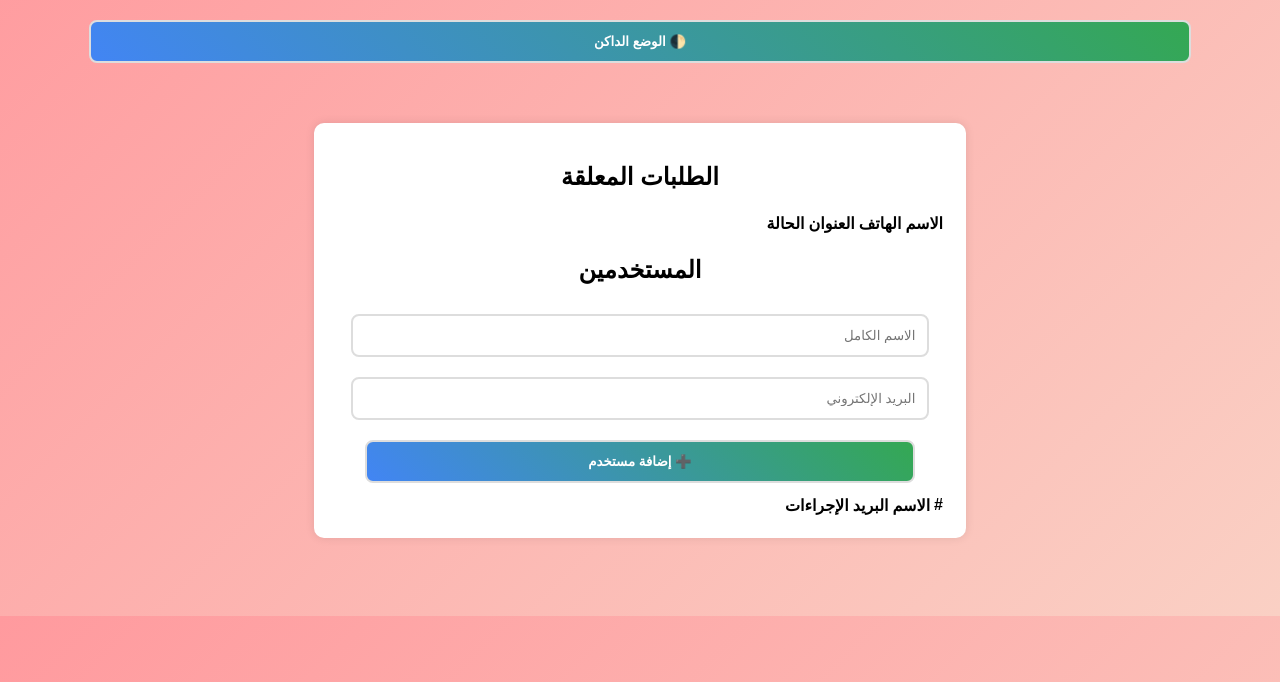
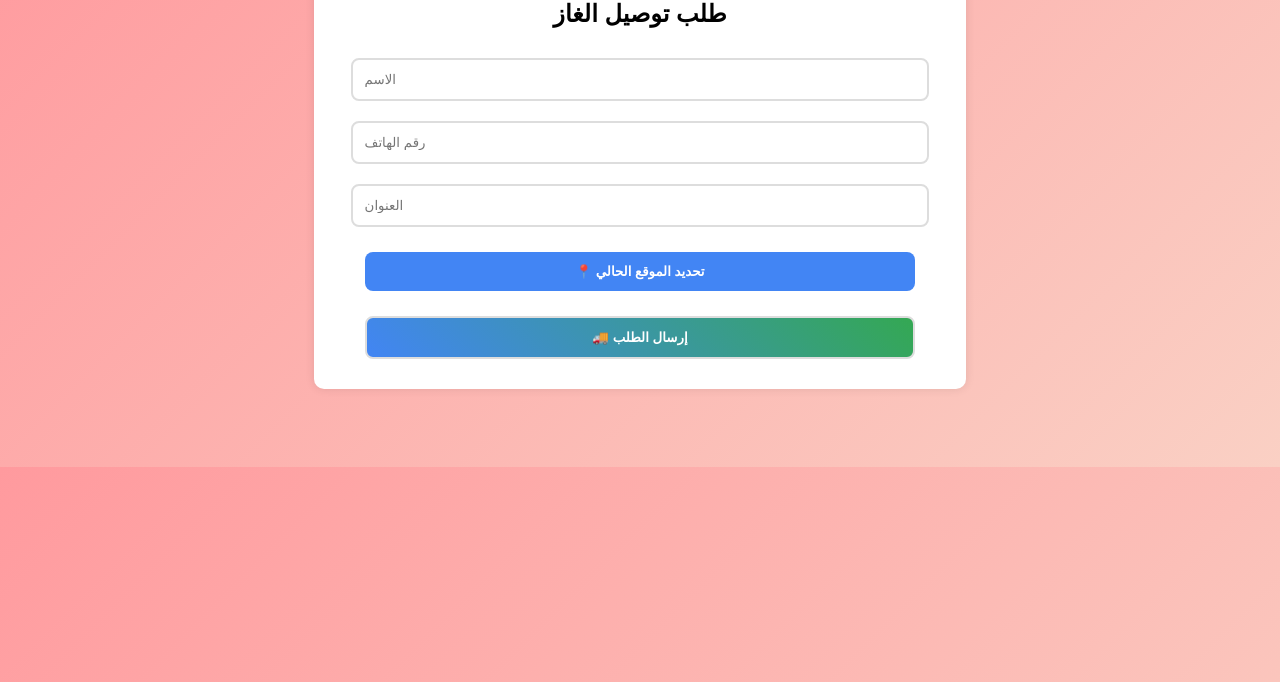
Before and after one commit to yousefiraq/Admin4, a plain HTML site: page index.html in a window 1280 px wide. Shown: the part 118-800 px from the top of the page. Drawn offline with Linux system fonts and the light colour scheme; some packages are replaced by stand-ins of ours.

Commit message:
Update index.html

```diff
--- a/index.html
+++ b/index.html
@@ -1,57 +1,32 @@
 <!DOCTYPE html>
-<html lang="ar" dir="rtl">
+<html lang="ar">
 <head>
     <meta charset="UTF-8">
     <meta name="viewport" content="width=device-width, initial-scale=1.0">
-    <title>نظام إدارة التوصيل</title>
+    <title>طلب غاز</title>
     <link rel="stylesheet" href="styles.css">
+    <!-- مكتبة Google Maps -->
+    <script src="https://maps.googleapis.com/maps/api/js?key=AIzaSyDfSqvra5NesDDhHlkqcPAJlLIFh3sGIx0&callback=initMap" async defer></script>
 </head>
 <body>
-    <div class="header">
-        <img src="assets/iraq_flag.png" alt="العلم العراقي">
-        <h1>نظام إدارة توصيل الغاز</h1>
-    </div>
+    <div class="container">
+        <h2>طلب توصيل الغاز</h2>
+        <form id="orderForm">
+            <input type="text" id="name" placeholder="الاسم" required>
+            <input type="text" id="phone" placeholder="رقم الهاتف" required>
+            <input type="text" id="address" placeholder="العنوان" required>
 
-    <button id="darkModeToggle" class="button">🌓 الوضع الداكن</button>
+            <!-- زر تحديد الموقع وعناصر الخريطة -->
+            <button type="button" id="getLocation">📍 تحديد الموقع الحالي</button>
+            <div id="map" style="height: 300px; margin: 20px 0; display: none;"></div>
+            <input type="hidden" id="latitude">
+            <input type="hidden" id="longitude">
 
-    <div class="container">
-        <!-- قسم إدارة الطلبات -->
-        <h2>الطلبات المعلقة</h2>
-        <table class="animated-table">
-            <thead>
-                <tr>
-                    <th>الاسم</th>
-                    <th>الهاتف</th>
-                    <th>العنوان</th>
-                    <th>الحالة</th>
-                </tr>
-            </thead>
-            <tbody id="ordersTable"></tbody>
-        </table>
-
-        <!-- قسم إدارة المستخدمين -->
-        <h2 class="section-title">المستخدمين</h2>
-        <form id="userForm">
-            <input type="text" id="nameInput" placeholder="الاسم الكامل" class="input-field">
-            <input type="email" id="emailInput" placeholder="البريد الإلكتروني" class="input-field">
-            <button type="button" class="button pulse" onclick="addUser()">➕ إضافة مستخدم</button>
+            <button type="submit">🚚 إرسال الطلب</button>
         </form>
-
-        <table id="usersTable" class="animated-table">
-            <thead>
-                <tr>
-                    <th>#</th>
-                    <th>الاسم</th>
-                    <th>البريد</th>
-                    <th>الإجراءات</th>
-                </tr>
-            </thead>
-            <tbody></tbody>
-        </table>
     </div>
 
     <script src="firebase-config.js" type="module"></script>
-    <script src="orders.js" type="module"></script>
-    <script src="script.js"></script>
+    <script src="script.js" type="module"></script>
 </body>
 </html>
```
